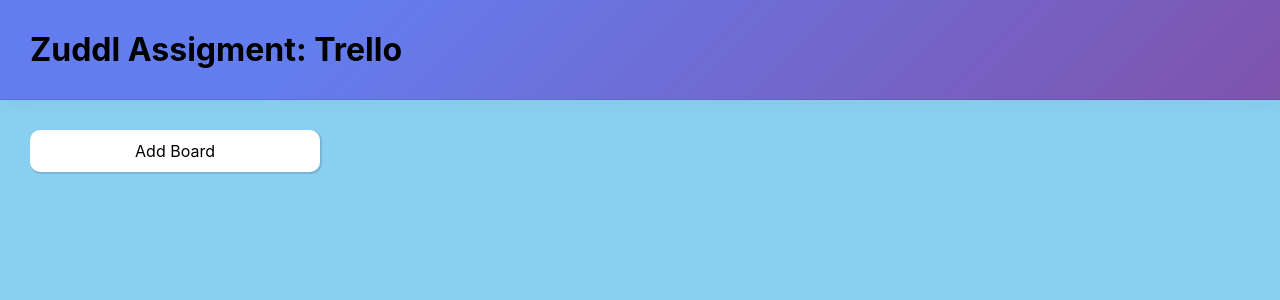
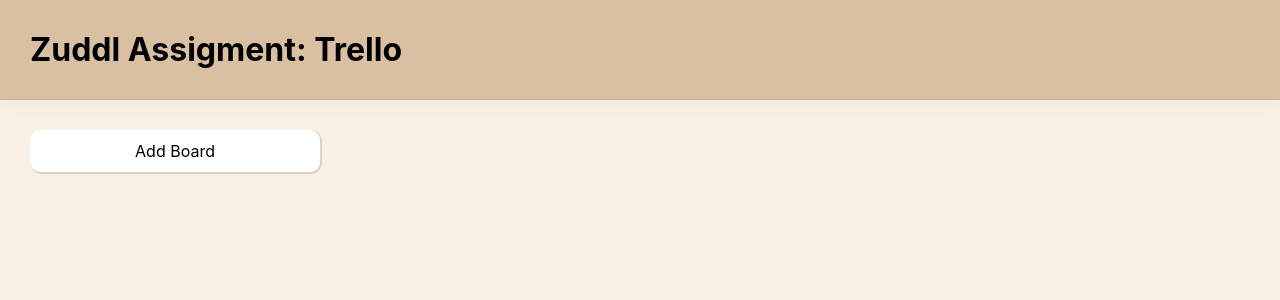
Before and after one commit to madhur3120/Assignment-ToDo, a React (Create React App) app: page / in a window 1280 px wide. Shown: the top 300 px of the page. Built offline with nearby package versions, Linux system fonts and the light colour scheme.

Commit message:
MS | UI Changes

```diff
--- a/src/App.css
+++ b/src/App.css
@@ -5,7 +5,7 @@
 .custom-scroll::-webkit-scrollbar-thumb {
   border-radius: 50px;
   border: 1px solid #ccc;
-  background-color: #fff;
+  background-color: beige;
 }
 
 .custom-scroll::-webkit-scrollbar-thumb:hover {
@@ -17,7 +17,7 @@
   height: 100vh;
   display: flex;
   flex-direction: column;
-  background-color:  #89CFF0;
+  background-color:  #F8F0E5;
 }
 
 .app_nav {
@@ -26,8 +26,7 @@
   border-bottom: 1px solid rgba(0, 0, 0, 0.1);
   position: sticky;
   top: 0;
-  background-color: #7f53ac;
-background-image: linear-gradient(315deg, #7f53ac 0%, #647dee 74%);
+  background-color: #DAC0A3;
 }
 
 .app_boards_container {
--- a/src/components/Board/Board.css
+++ b/src/components/Board/Board.css
@@ -43,7 +43,7 @@
 }
 
 .board_cards {
-  background-color: #f8f8f8;
+  background-color: #edadad;
   padding: 10px;
   border-radius: 5px;
   display: flex;
--- a/src/components/Card/Card.css
+++ b/src/components/Card/Card.css
@@ -3,7 +3,7 @@
   display: flex;
   flex-direction: column;
   gap: 10px;
-  background-color: #fff;
+  background-color: #f4e3cb;
   border-radius: 10px;
 }
 
--- a/src/components/Card/CardInfo/CardInfo.css
+++ b/src/components/Card/CardInfo/CardInfo.css
@@ -7,6 +7,7 @@
   width: fit-content;
   max-width: 650px;
   height: fit-content;
+  background-color: beige;
 }
 
 .cardinfo_box {
--- a/src/components/Card/CardInfo/CardInfo.js
+++ b/src/components/Card/CardInfo/CardInfo.js
@@ -132,7 +132,7 @@
         <div className="cardinfo_box">
           <div className="cardinfo_box_title">
             <List />
-            <p>Description</p>
+            <p>More Details</p>
           </div>
           <Editable
             defaultValue={values.desc}
```
